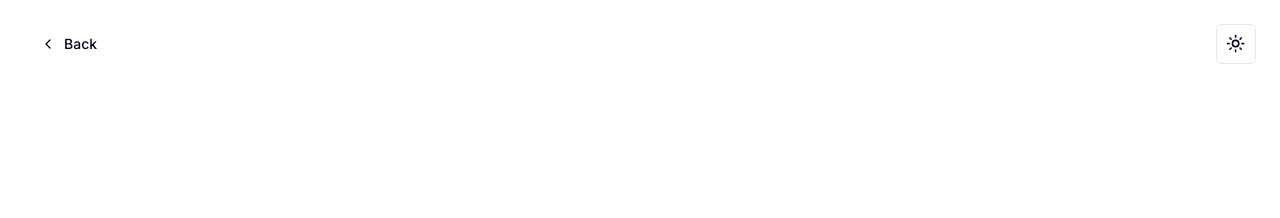
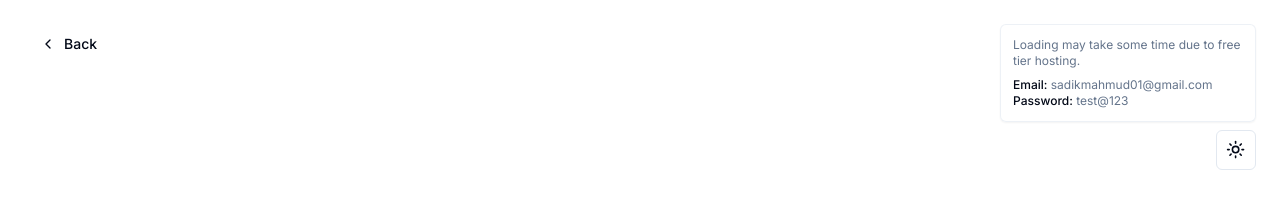
Before and after one commit to IamSadik/Archon-Frontend, a Next.js app: page /login in a window 1280 px wide. Shown: the top 218 px of the page. Built offline with nearby package versions, Linux system fonts and the light colour scheme; no server answers.

Commit message:
Add loading message and example credentials to login page

```diff
--- a/src/app/(auth)/login/page.tsx
+++ b/src/app/(auth)/login/page.tsx
@@ -115,7 +115,16 @@ export default function LoginPage() {
           </Link>
         </Button>
       </div>
-      <div className="absolute top-6 right-6 z-50">
+      <div className="absolute top-6 right-6 z-50 flex flex-col items-end gap-2">
+        <div className="w-64 rounded-md border border-border/60 bg-background/90 p-3 text-xs text-muted-foreground shadow-sm backdrop-blur">
+          <p>Loading may take some time due to free tier hosting.</p>
+          <p className="mt-2">
+            <span className="font-medium text-foreground">Email:</span> sadikmahmud01@gmail.com
+          </p>
+          <p>
+            <span className="font-medium text-foreground">Password:</span> test@123
+          </p>
+        </div>
         <ModeToggle />
       </div>
 
```
